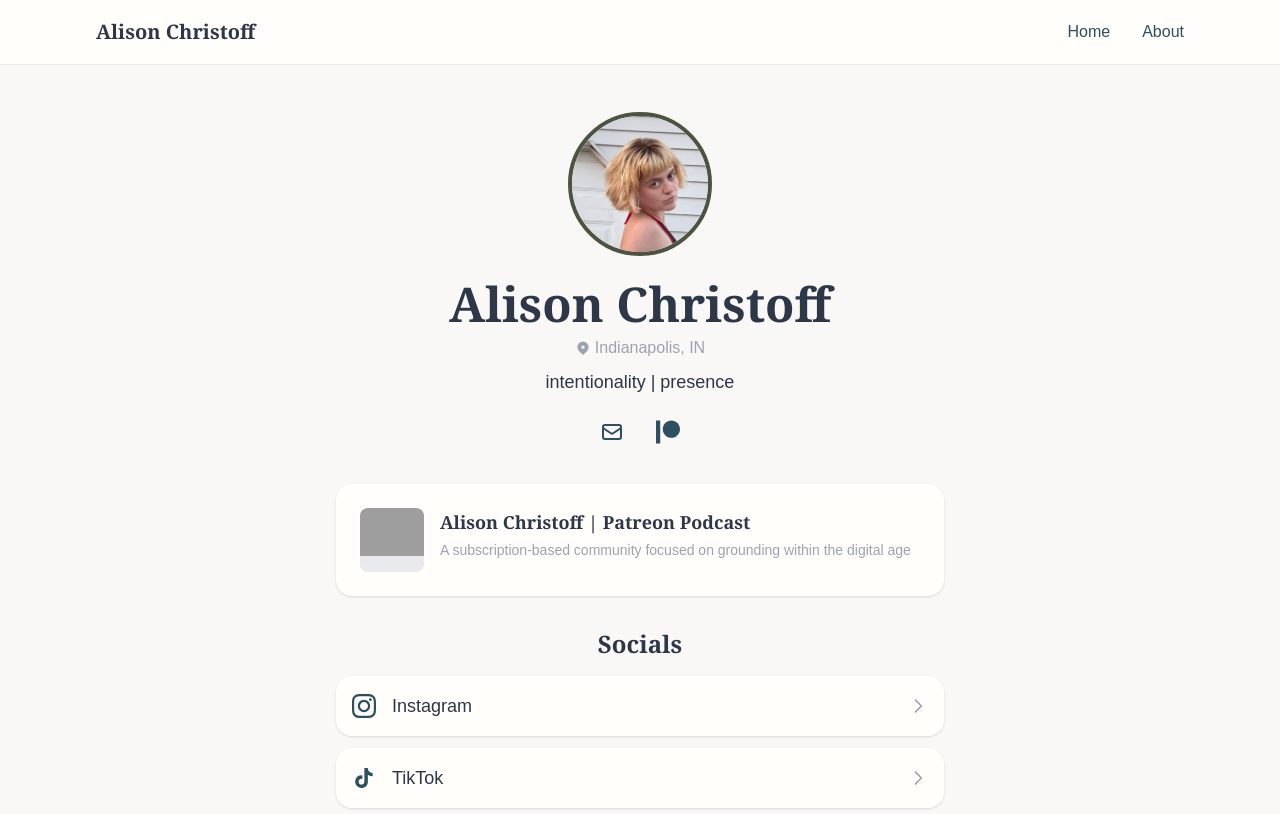
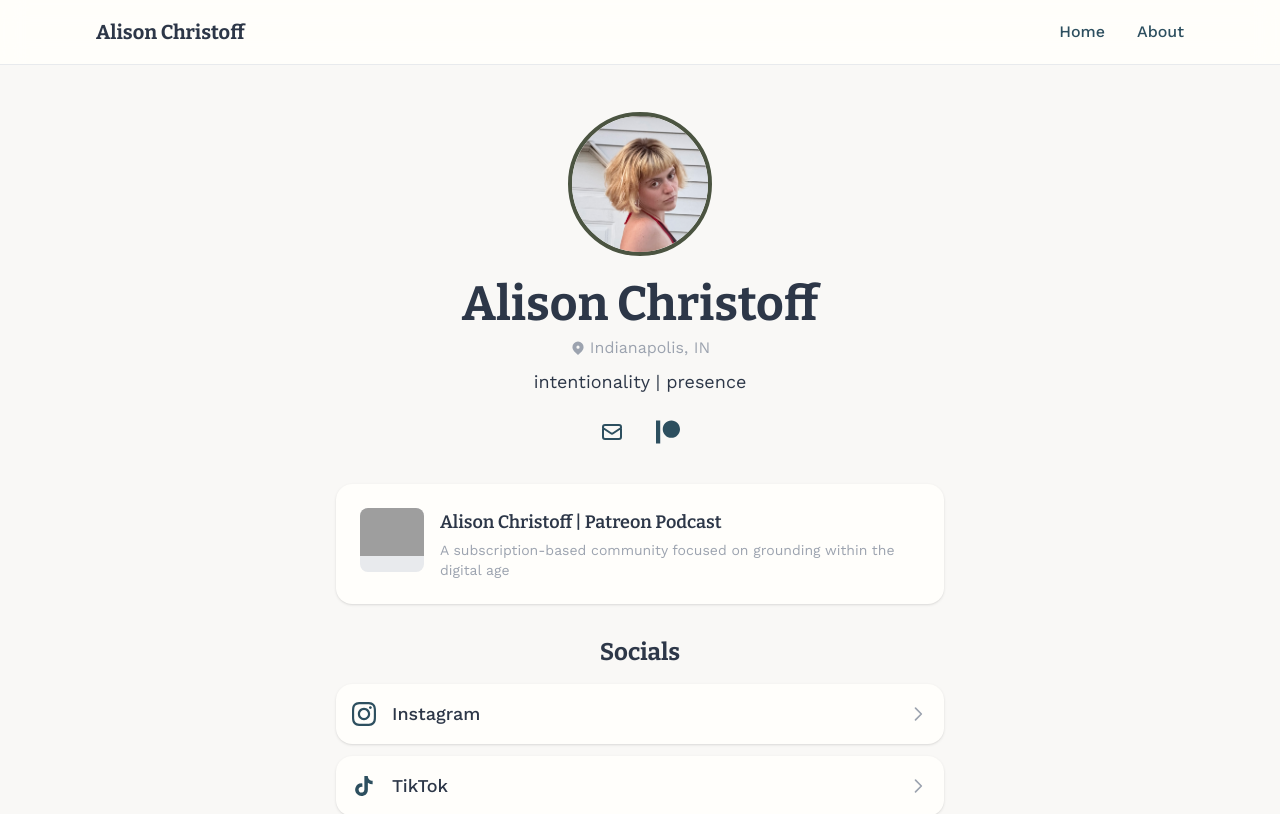
Before and after one commit to alisonchristoff/achristoff-site, a Next.js app: page / in a window 1280 px wide. Shown: the top 814 px of the page. Built offline with nearby package versions, Linux system fonts and the light colour scheme; grey boxes are pictures that could not be loaded.

Commit message:
Update fonts to Bitter + Work Sans

```diff
--- a/app/about/page.tsx
+++ b/app/about/page.tsx
@@ -18,7 +18,7 @@ export default function About() {
               className="text-4xl sm:text-5xl font-bold mb-6"
               style={{
                 color: siteConfig.colors.text,
-                fontFamily: 'Georgia, serif'
+                fontFamily: 'var(--font-bitter), serif'
               }}
             >
               {siteConfig.about.title}
@@ -40,7 +40,7 @@ export default function About() {
                   className="text-xl font-semibold mb-3"
                   style={{
                     color: siteConfig.colors.text,
-                    fontFamily: 'Georgia, serif'
+                    fontFamily: 'var(--font-bitter), serif'
                   }}
                 >
                   Get in Touch
--- a/app/layout.tsx
+++ b/app/layout.tsx
@@ -1,6 +1,18 @@
 import type { Metadata } from "next";
 import "./globals.css";
 import { siteConfig } from "@/config/site";
+import { Bitter, Work_Sans } from "next/font/google";
+
+const bitter = Bitter({
+  subsets: ["latin"],
+  display: "swap",
+  variable: "--font-bitter",
+});
+
+const workSans = Work_Sans({
+  subsets: ["latin"],
+  display: "swap",
+});
 
 export const metadata: Metadata = {
   title: {
@@ -23,9 +35,8 @@ export default function RootLayout({
   return (
     <html lang="en">
       <body
-        className="antialiased"
+        className={`${workSans.className} ${bitter.variable} antialiased`}
         style={{
-          fontFamily: 'Arial, sans-serif',
           color: siteConfig.colors.text
         }}
       >
--- a/app/page.tsx
+++ b/app/page.tsx
@@ -58,7 +58,7 @@ export default function Home() {
               className="text-4xl sm:text-5xl font-bold mb-2"
               style={{
                 color: siteConfig.colors.text,
-                fontFamily: 'Georgia, serif'
+                fontFamily: 'var(--font-bitter), serif'
               }}
             >
               {siteConfig.profile.name}
@@ -130,7 +130,7 @@ export default function Home() {
                       className="text-lg font-semibold mb-1 transition-colors"
                       style={{
                         color: siteConfig.colors.text,
-                        fontFamily: 'Georgia, serif'
+                        fontFamily: 'var(--font-bitter), serif'
                       }}
                     >
                       {link.title}
@@ -155,7 +155,7 @@ export default function Home() {
               className="text-2xl font-bold text-center mb-4"
               style={{
                 color: siteConfig.colors.text,
-                fontFamily: 'Georgia, serif'
+                fontFamily: 'var(--font-bitter), serif'
               }}
             >
               Socials
@@ -214,7 +214,7 @@ export default function Home() {
               className="text-2xl font-bold text-center mb-4"
               style={{
                 color: siteConfig.colors.text,
-                fontFamily: 'Georgia, serif'
+                fontFamily: 'var(--font-bitter), serif'
               }}
             >
               Former Bands
--- a/components/navigation.tsx
+++ b/components/navigation.tsx
@@ -23,7 +23,7 @@ export default function Navigation() {
             className="font-bold text-xl transition-colors"
             style={{
               color: siteConfig.colors.text,
-              fontFamily: 'Georgia, serif'
+              fontFamily: 'var(--font-bitter), serif'
             }}
           >
             {siteConfig.name}
```
